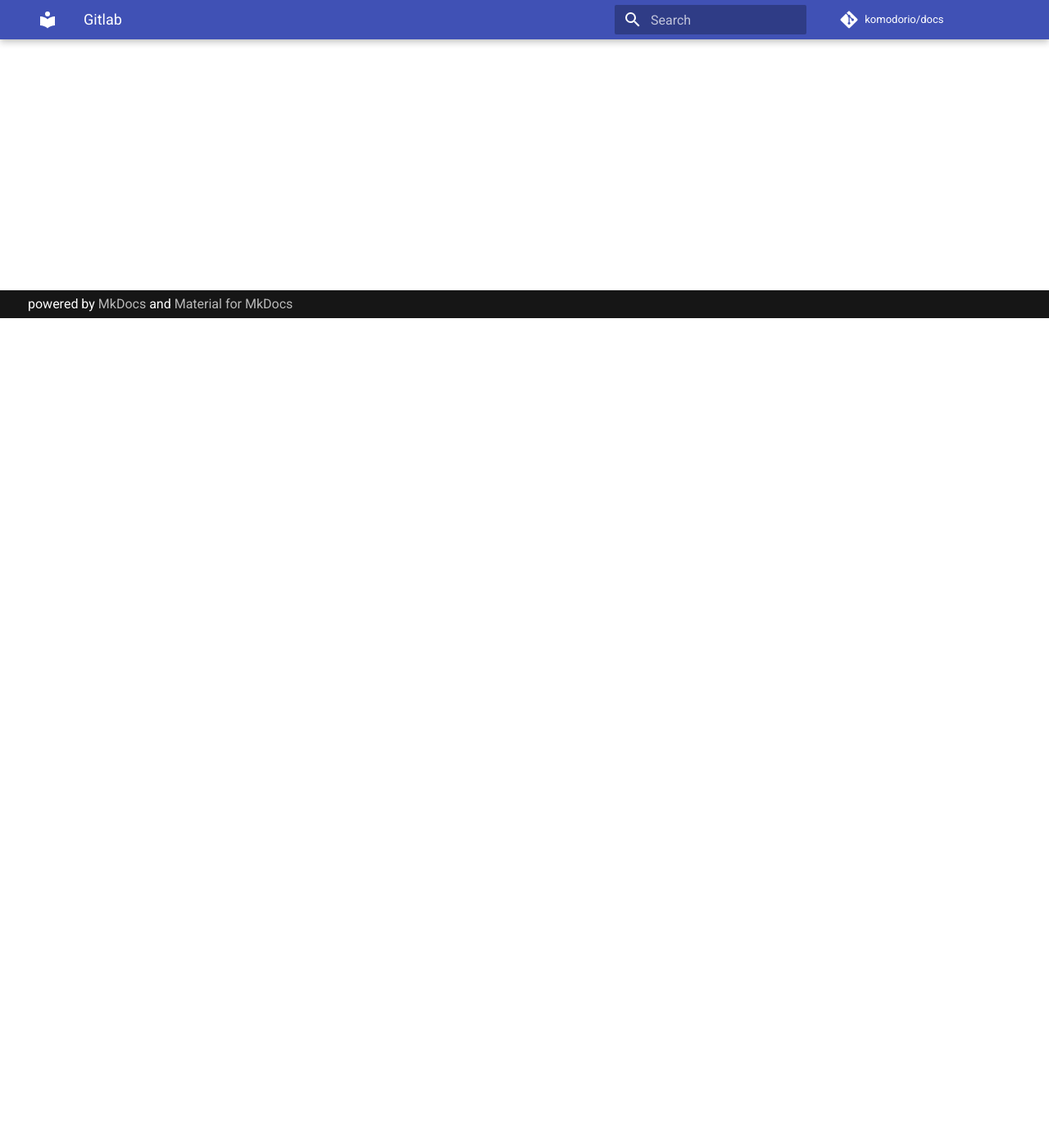
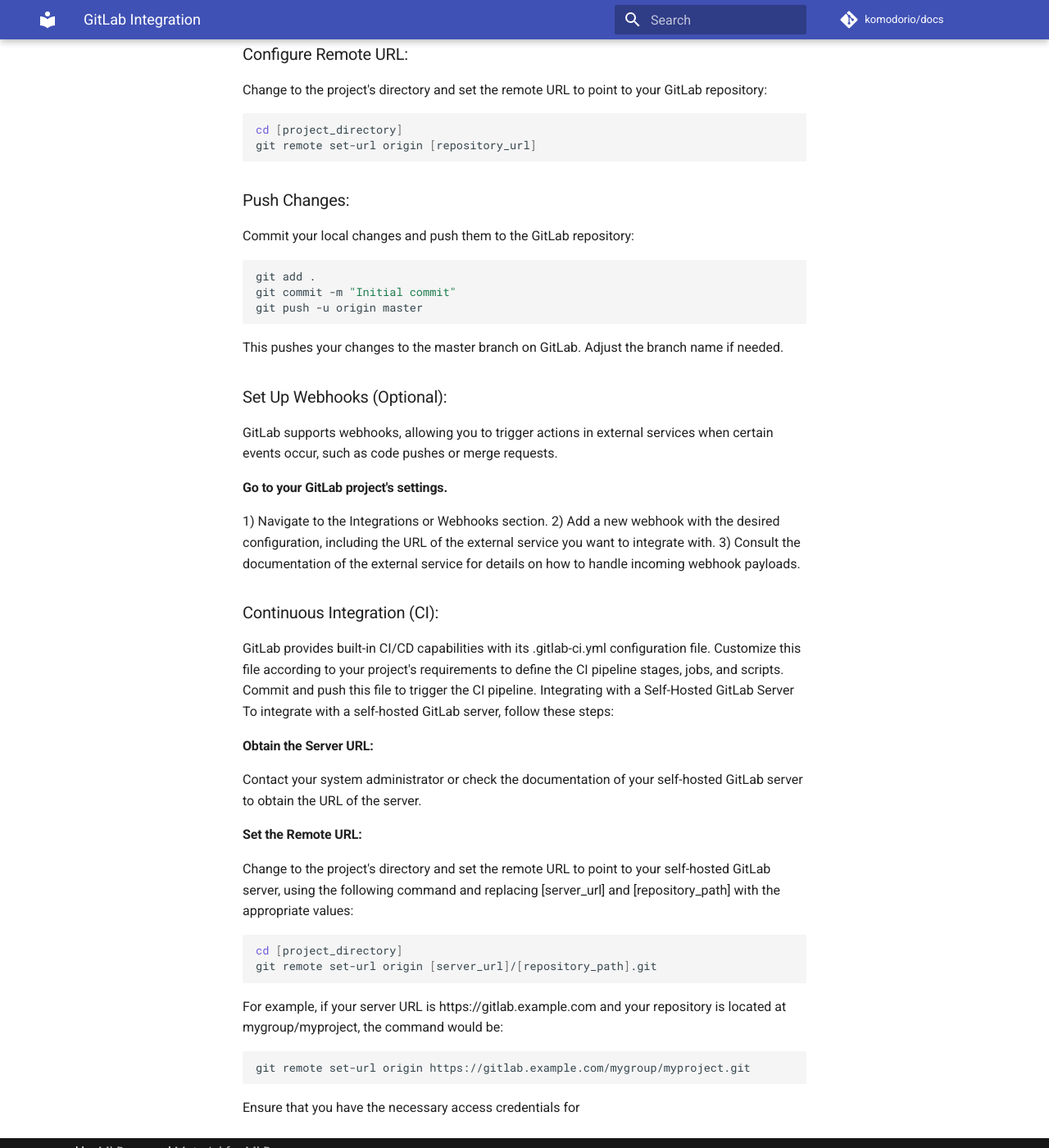
Before and after one commit to komodorio/docs, an MkDocs documentation site: the page built from docs/Integrations/gitlab.md, in a window 1280 px wide and 1400 px high, scrolled down 1012 px. Shown: the whole window at 82% size. Built offline with MkDocs 1.6.1 and Material for MkDocs 9.7.7, drawn with Linux system fonts in a browser that asks for light colours; comment, search, counter and statistics services are not loaded; some of the changed text lies outside the part shown.

Commit message:
created gitlab integreation docs

````diff
--- a/docs/Integrations/gitlab.md
+++ b/docs/Integrations/gitlab.md
@@ -1 +1,65 @@
-ToDo - create gitlab docs
+# GitLab Integration
+
+GitLab is a web-based Git repository manager that provides version control, issue tracking, CI/CD pipelines, and other features. Integrating your project with GitLab allows you to leverage its collaborative capabilities and take advantage of its extensive ecosystem.
+
+# Prerequisites
+Before integrating with GitLab, ensure that you have the following:
+
+### A GitLab account:
+If you don't have one, create an account at [gitlab.com](https://about.gitlab.com/) or set up a self-hosted GitLab server.
+### A project repository:
+Create a repository on GitLab or have access to an existing repository.
+Integration Steps
+
+# Follow these steps to integrate your project with GitLab:
+
+### Create a Project in GitLab:
+If you haven't already, create a project repository in GitLab. Make a note of the repository URL.
+### Clone the Repository:
+Clone the repository locally using the following command, replacing [repository_url] with the GitLab repository URL:
+```shell
+git clone [repository_url]
+```
+### Configure Remote URL:
+Change to the project's directory and set the remote URL to point to your GitLab repository:
+```shell
+cd [project_directory]
+git remote set-url origin [repository_url]
+```
+### Push Changes:
+Commit your local changes and push them to the GitLab repository:
+```shell
+git add .
+git commit -m "Initial commit"
+git push -u origin master
+```
+This pushes your changes to the master branch on GitLab. Adjust the branch name if needed.
+
+### Set Up Webhooks (Optional):
+GitLab supports webhooks, allowing you to trigger actions in external services when certain events occur, such as code pushes or merge requests.
+
+#### Go to your GitLab project's settings.
+
+1) Navigate to the Integrations or Webhooks section.
+2) Add a new webhook with the desired configuration, including the URL of the  external service you want to integrate with.
+3) Consult the documentation of the external service for details on how to handle incoming webhook payloads.
+
+### Continuous Integration (CI):
+GitLab provides built-in CI/CD capabilities with its .gitlab-ci.yml configuration file.
+Customize this file according to your project's requirements to define the CI pipeline stages, jobs, and scripts. Commit and push this file to trigger the CI pipeline.
+Integrating with a Self-Hosted GitLab Server
+To integrate with a self-hosted GitLab server, follow these steps:
+
+#### Obtain the Server URL:
+Contact your system administrator or check the documentation of your self-hosted GitLab server to obtain the URL of the server.
+#### Set the Remote URL:
+Change to the project's directory and set the remote URL to point to your self-hosted GitLab server, using the following command and replacing [server_url] and [repository_path] with the appropriate values:
+```shell
+cd [project_directory]
+git remote set-url origin [server_url]/[repository_path].git
+```
+For example, if your server URL is https://gitlab.example.com and your repository is located at mygroup/myproject, the command would be:
+```shell
+git remote set-url origin https://gitlab.example.com/mygroup/myproject.git
+```
+Ensure that you have the necessary access credentials for
````
